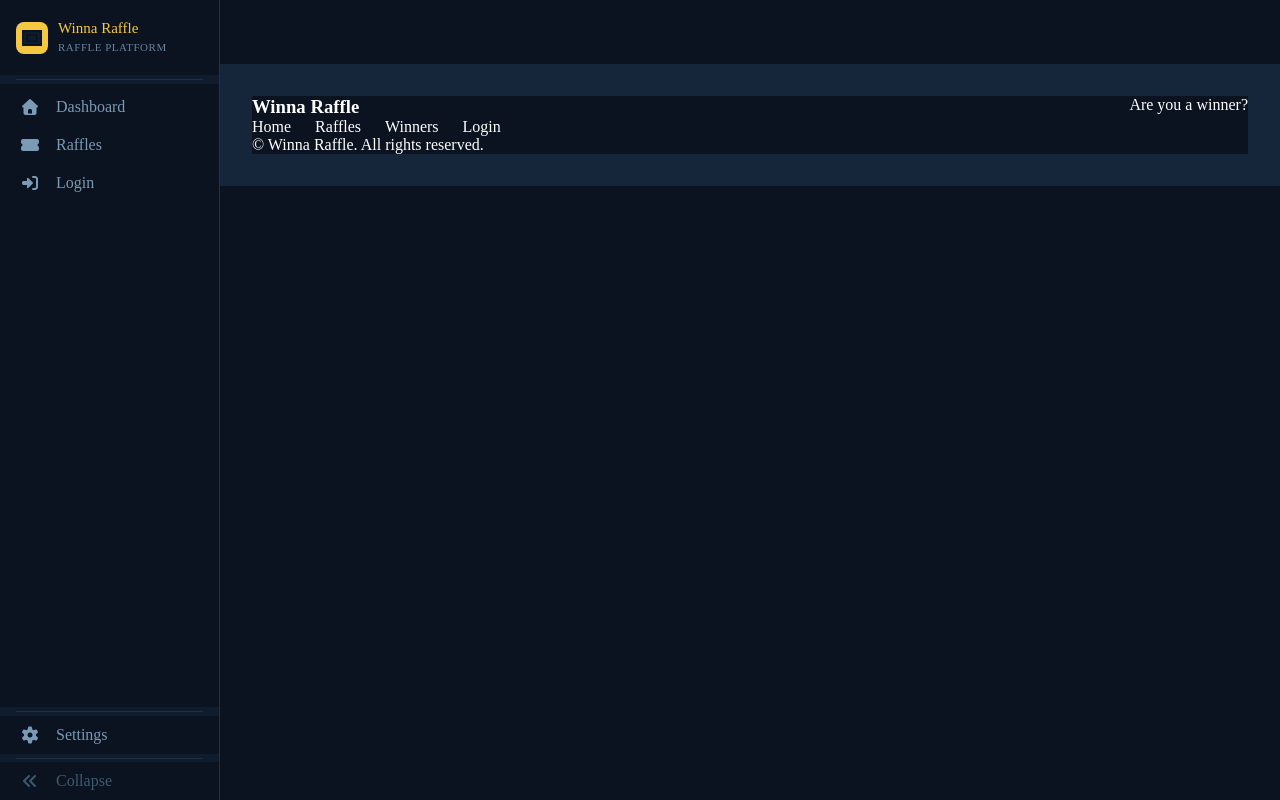
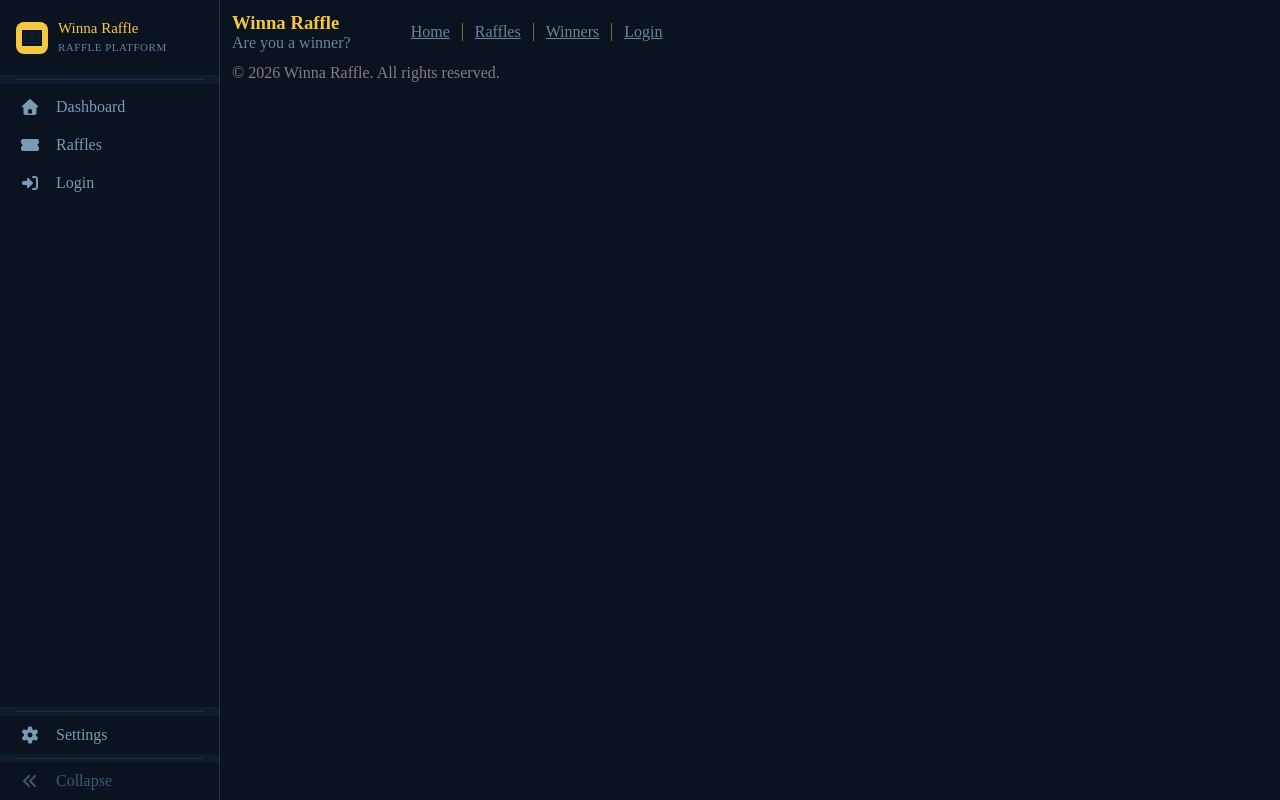
Before and after one commit to owen-prest/raffle-website, a Vue app: page /winners in a window 1280 px wide. Built offline with nearby package versions, Linux system fonts and the light colour scheme; the HTML template or start-up script is replaced by a standard one.

Commit message:
Improved the layout and padding in the footer, also improved the styling of the footer.

```diff
--- a/src/components/AppFooter.vue
+++ b/src/components/AppFooter.vue
@@ -1,9 +1,10 @@
-<script etup lang="ts">
+<script setup lang="ts">
   const year = new Date().getFullYear()
 </script>
 
 <template>
   <footer class="footer">
+    <div class="footer-wrap">
 
       <div class="footer-content">
         <h3 class="site-title">Winna Raffle</h3>
@@ -21,34 +22,55 @@
         <p>© {{ year }} Winna Raffle. All rights reserved.</p>
       </div>
 
+    </div>
+
+
   </footer>
 </template>
 
 <style>
+  /* Adds padding to all footer content */
+  .footer-wrap{
+    padding: 12px 12px;
+    display: flex;
+    flex-wrap: wrap;
+    column-gap: 60px;
+    background-color: #0B1220;
+  }
   .footer{
-    background-color: #16263A;
-    color: white;
-    padding: 32px;
-    margin-top: 64px;
-
+    color: #6a849e;
+  }
+  .site-title{
+    color: #F5C842;
   }
   .footer-content{
+    max-width:100%;
+  }
+  .footer .links{
     display: flex;
-    justify-content: space-between;
-    max-width:1200px;
-    margin: auto;
-    gap: 32px;
+    align-items: center;
   }
-  .links{
-    display: flex;
-    gap:24px;
+  .footer .links a{
+    color: #6a849e;
+    text-decoration: underline;
+    transition: opacity 0.3s ease;
+    padding: 0 12px;
+    border-right: 1px solid rgba(245, 200, 66, 0.5);
   }
-  .links a{
-    color: white;
-    text-decoration: none;
+  .footer .links a:first-child{
+    padding-left: 0;
   }
-  .links a:hover{
+  .footer .links a:last-child{
+    border-right:none;
+    padding-right: 0;
+  }
+  .footer .links a:hover{
     opacity: 0.7s;
+    color: #F5C842;
   }
-
+  .bottom{
+    width: 100%;
+    padding-top: 12px;
+    color:grey;
+  }
 </style>
```
Lines whose indentation alone changed are shown as unchanged.
